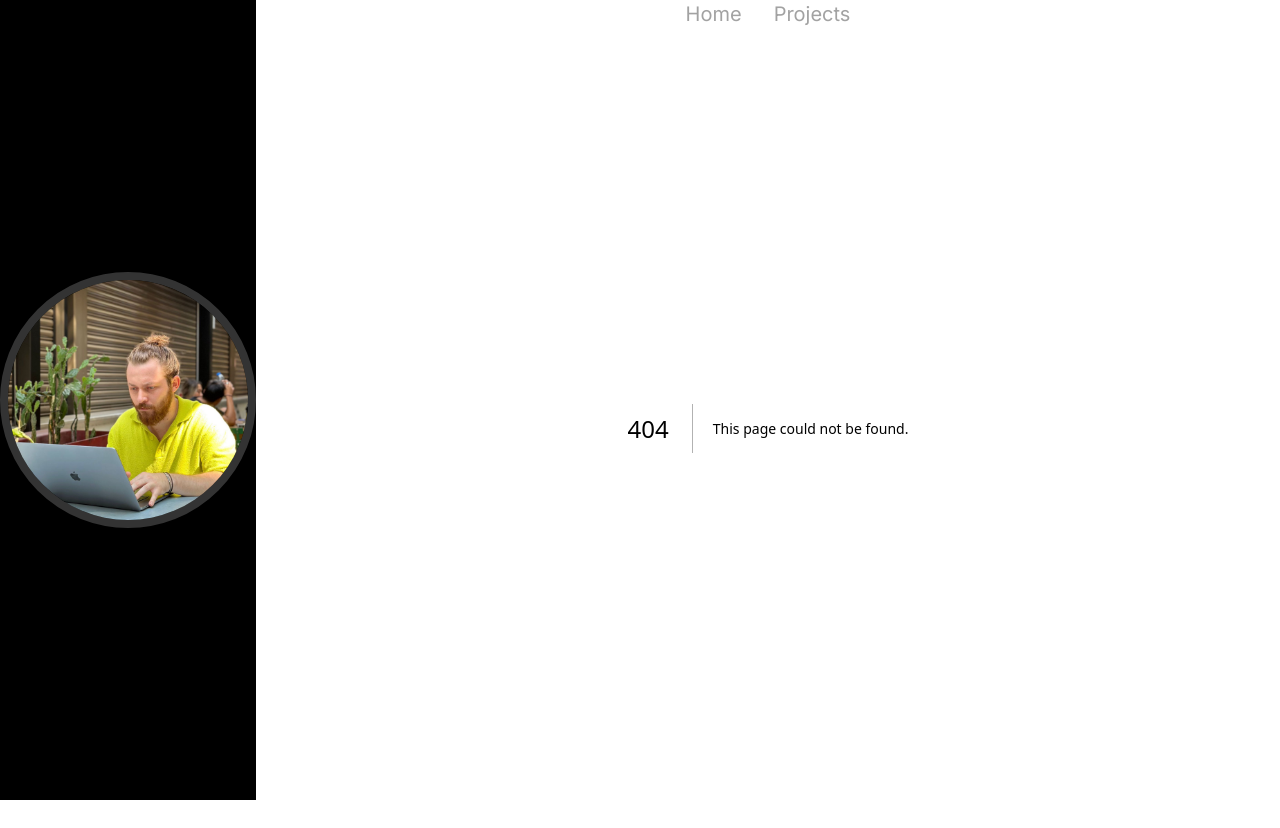
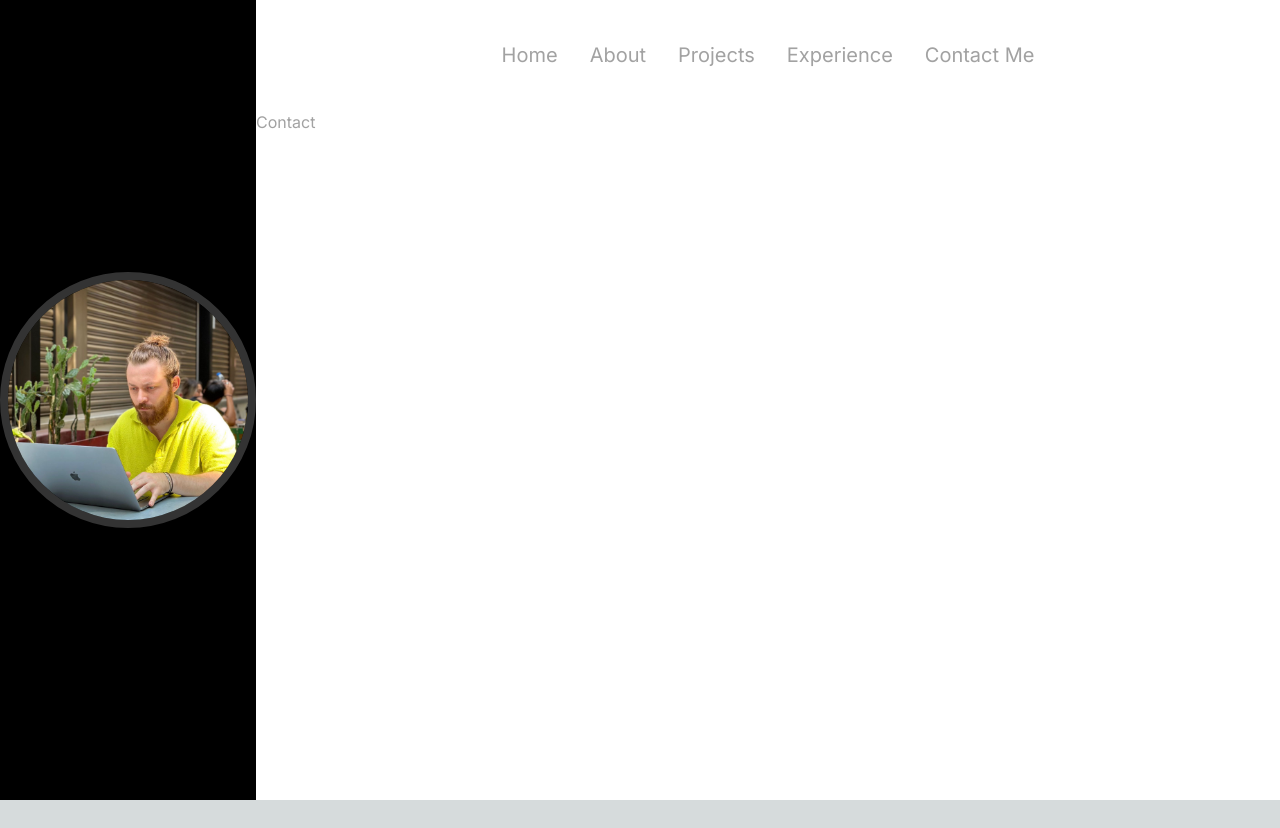
Before and after one commit to enesmalikdmn/personal-website, a Next.js app: page /contact in a window 1280 px wide. Before the commit this address had no page. After the commit the page ends 800 px from the top, so only its background shows below. Built offline with nearby package versions, Linux system fonts and the light colour scheme.

Commit message:
feat: added about, contact and experience page

```diff
--- /dev/null
+++ b/app/contact/page.tsx
@@ -0,0 +1,7 @@
+export default function Contact() {
+    return (
+        <main className="flex text-primary bg-white h-full">
+           Contact
+        </main>
+    )
+}
--- /dev/null
+++ b/app/experience/page.tsx
@@ -0,0 +1,10 @@
+
+
+
+export default function Experience() {
+    return (
+        <main className="flex text-primary bg-white h-full">
+           Experience
+        </main>
+    )
+}
--- a/components/header.tsx
+++ b/components/header.tsx
@@ -7,8 +7,10 @@ const Header = () => {
     return (
         <header className='flex h-32 w-full text-primary bg-white justify-center text-xl items-center gap-8'>
             <span className='cursor-pointer' onClick={() => router.push('/')} >Home</span>
-            {/* <span className='cursor-pointer' onClick={() => router.push('/about')} >About</span> */}
+            <span className='cursor-pointer' onClick={() => router.push('/about')} >About</span>
             <span className='cursor-pointer' onClick={() => router.push('/projects')} >Projects</span>
+            <span className='cursor-pointer' onClick={() => router.push('/experience')} >Experience</span>
+            <span className='cursor-pointer' onClick={() => router.push('/contact')} >Contact Me</span>
         </header>
     )
 }
```
